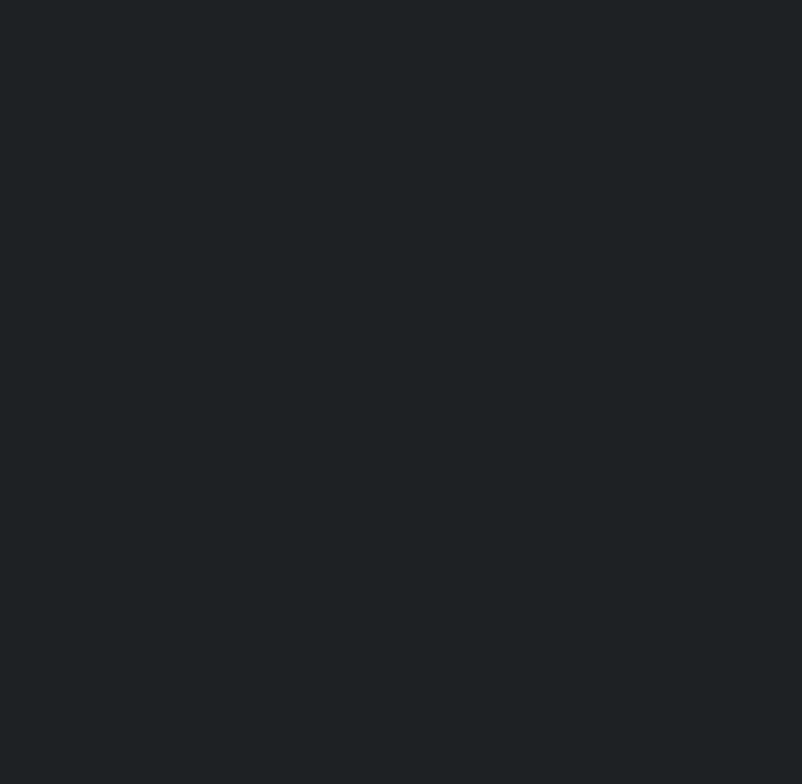
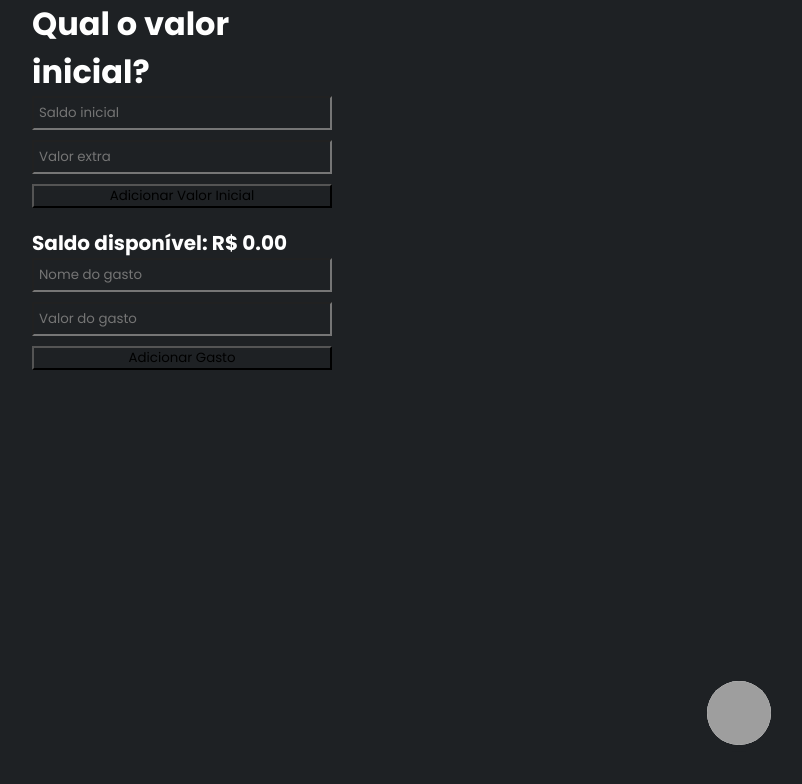
Before and after one commit to manosanti/daily-scrum, a React (Vite) app in the folder frontend/: page /contas in a window 1280 px wide. Before the commit this address had no page. Shown: the top 784 px of the page, without its empty margins (458-1260 px from the left). Built offline with nearby package versions, Linux system fonts and the light colour scheme; grey boxes are pictures that could not be loaded.

Commit message:
added-new-bills-page

```diff
--- a/frontend/src/App.jsx
+++ b/frontend/src/App.jsx
@@ -2,12 +2,14 @@ import React from 'react';
 import './App.css';
 import { BrowserRouter as Router, Routes, Route } from 'react-router-dom';
 import Teste from './pages/Teste';
+import Contas from './pages/Contas';
 
 function App() {
   return (
     <Router>
       <Routes>
         <Route path="/" element={<Teste />} />
+        <Route path="/contas" element={<Contas />} />
       </Routes>
     </Router>
   );
--- /dev/null
+++ b/frontend/src/assets/Components/ContasButton.jsx
@@ -0,0 +1,29 @@
+import React from "react";
+import styled from "styled-components";
+import { Link } from "react-router-dom";
+
+const ContasButton = ({ imageURL, imageALT }) => {
+    const ContasButton = styled.div`
+      position: fixed;
+      right: 4%;
+      bottom: 6%;
+      border-radius: 100%;
+
+      img {
+        width: 64px;
+        height: 64px;
+        border-radius: 100%;
+        background-color: white;
+      }
+    `
+
+    return (
+    <ContasButton>
+        <Link to="/Contas">
+            <img src={imageURL} alt={imageALT}/>
+        </Link>
+    </ContasButton>
+    )
+}
+
+export default ContasButton;
--- /dev/null
+++ b/frontend/src/pages/Contas.jsx
@@ -0,0 +1,124 @@
+import React, { useState } from 'react';
+import styled from 'styled-components';
+import ContasButton from '../assets/Components/ContasButton';
+
+const Container = styled.div`
+  width: 300px;
+  margin: 0 auto;
+  color: white;
+`;
+
+const Saldo = styled.p`
+  font-size: 20px;
+  font-weight: bold;
+`;
+
+const Form = styled.form`
+  display: flex;
+  flex-direction: column;
+  margin-bottom: 20px;
+`;
+
+const Input = styled.input`
+  padding: 5px;
+  margin-bottom: 10px;
+`;
+
+const GastoItem = styled.div`
+  display: flex;
+  justify-content: space-between;
+`;
+
+const RemoveButton = styled.button`
+  background-color: red;
+  color: white;
+  padding: 2px 8px;
+  border: none;
+  cursor: pointer;
+`;
+
+const Contas = () => {
+  const [saldoInicial, setSaldoInicial] = useState('');
+  const [saldoExtra, setSaldoExtra] = useState('');
+  const [saldo, setSaldo] = useState(0);
+  const [gastos, setGastos] = useState([]);
+  const [nome, setNome] = useState('');
+  const [valor, setValor] = useState('');
+
+  const addGasto = (e) => {
+    e.preventDefault();
+    setGastos([...gastos, { nome, valor: parseFloat(valor) }]);
+    setSaldo(saldo - parseFloat(valor));
+    setNome('');
+    setValor('');
+  };
+
+  const removeGasto = (index) => {
+    const novoSaldo = saldo + gastos[index].valor;
+    setSaldo(novoSaldo);
+    const novoArrayGastos = gastos.filter((_, i) => i !== index);
+    setGastos(novoArrayGastos);
+  };
+
+  const handleInitialValueSubmit = (e) => {
+    e.preventDefault();
+    const saldoInicialFloat = parseFloat(saldoInicial);
+    const saldoExtraFloat = parseFloat(saldoExtra);
+    const totalSaldo = saldoInicialFloat + saldoExtraFloat;
+    setSaldo(totalSaldo);
+  };
+
+  return (
+    <Container>
+      <h1>Qual o valor inicial?</h1>
+      <Form onSubmit={handleInitialValueSubmit}>
+        <Input
+          type="number"
+          step="0.01"
+          placeholder="Saldo inicial"
+          value={saldoInicial}
+          onChange={(e) => setSaldoInicial(e.target.value)}
+        />
+        <Input
+          type="number"
+          step="0.01"
+          placeholder="Valor extra"
+          value={saldoExtra}
+          onChange={(e) => setSaldoExtra(e.target.value)}
+        />
+        <button type="submit">Adicionar Valor Inicial</button>
+      </Form>
+      <Saldo>Saldo disponível: R$ {saldo.toFixed(2)}</Saldo>
+      <Form onSubmit={addGasto}>
+        <Input
+          type="text"
+          placeholder="Nome do gasto"
+          value={nome}
+          onChange={(e) => setNome(e.target.value)}
+        />
+        <Input
+          type="number"
+          step="0.01"
+          placeholder="Valor do gasto"
+          value={valor}
+          onChange={(e) => setValor(e.target.value)}
+        />
+        <button type="submit">Adicionar Gasto</button>
+      </Form>
+      {gastos.map((gasto, index) => (
+        <GastoItem key={index}>
+          <p>
+            {gasto.nome} | R$ {gasto.valor.toFixed(2)}
+          </p>
+          <RemoveButton onClick={() => removeGasto(index)}>Remover</RemoveButton>
+        </GastoItem>
+      ))}
+      <ContasButton
+        imageURL='https://cdn-icons-png.flaticon.com/128/3562/3562056.png'
+        imageALT='imagem de uma calculadora'
+      />
+    </Container>
+  );
+};
+
+export default Contas;
--- a/frontend/src/pages/Teste.jsx
+++ b/frontend/src/pages/Teste.jsx
@@ -1,8 +1,10 @@
 import React, { useState, useEffect } from 'react';
 import styled, { createGlobalStyle } from 'styled-components';
 import { FaArrowRight, FaArrowLeft } from 'react-icons/fa';
+import ContasButton from '../assets/Components/ContasButton';
 
 const GlobalStyles = createGlobalStyle`
+
   body {
     font-family: Arial, sans-serif;
     margin: 0;
@@ -247,6 +249,10 @@ const Teste = () => {
   return (
     <>
       <GlobalStyles />
+      <ContasButton
+        imageURL='https://cdn-icons-png.flaticon.com/128/3562/3562056.png'
+        imageALT='imagem de uma calculadora'
+      />
         <HeaderWrapper>
           <button onClick={handlePreviousDay}><FaArrowLeft /></button>
           <button onClick={handleNextDay}><FaArrowRight /></button>
```
